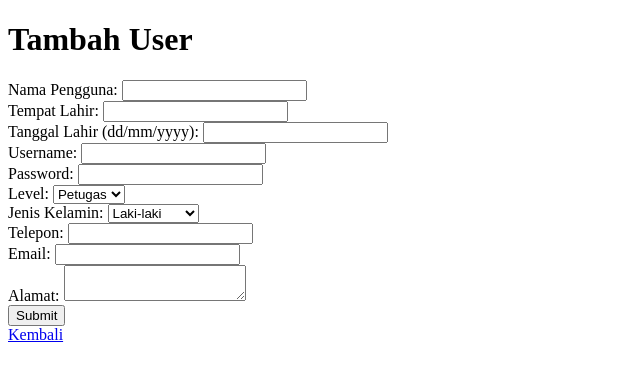
After one commit to yeftakun/perpusku, a PHP site: page /page/crud/tambah_user.php in a window 1280 px wide. The commit adds this page. Shown: the top 381 px of the page, without its empty margins (0-640 px from the left). Run offline with PHP 8.4, Linux system fonts and the light colour scheme.

Commit message:
tambahkan user

```diff
--- /dev/null
+++ b/page/crud/tambah_user.php
@@ -0,0 +1,71 @@
+<?php
+include("../../koneksi.php");
+
+if ($_SERVER["REQUEST_METHOD"] == "POST") {
+    // Proses penambahan user
+    $nama = $_POST['nama'];
+    $tempat_lahir = $_POST['tempat_lahir'];
+    $tgl_lahir = $_POST['tgl_lahir'];
+    $username = $_POST['username'];
+    $password = $_POST['password'];
+    $level = $_POST['level'];
+    $jenkel = $_POST['jenkel'];
+    $telepon = $_POST['telepon'];
+    $email = $_POST['email'];
+    $alamat = $_POST['alamat'];
+
+    // Format tanggal menjadi Y-m-d
+    $tgl_lahir = DateTime::createFromFormat('d/m/Y', $tgl_lahir)->format('Y-m-d');
+
+    // Insert data ke database
+    $queryInsert = "INSERT INTO tbl_login (nama, tempat_lahir, tgl_lahir, user, pass, level, jenkel, telepon, email, alama)
+                    VALUES ('$nama', '$tempat_lahir', '$tgl_lahir', '$username', '$password', '$level', '$jenkel', '$telepon', '$email', '$alamat')";
+
+    if ($conn->query($queryInsert) === TRUE) {
+        $last_id = $conn->insert_id; // Ambil ID terakhir yang di-generate (AUTO_INCREMENT)
+        header("location:../data_pengguna.php?new_id=$last_id");
+    } else {
+        echo "Error: " . $queryInsert . "<br>" . $conn->error;
+    }
+}
+
+?>
+<!DOCTYPE html>
+<html lang="en">
+<head>
+    <meta charset="UTF-8">
+    <meta http-equiv="X-UA-Compatible" content="IE=edge">
+    <meta name="viewport" content="width=device-width, initial-scale=1.0">
+    <title>Tambah User</title>
+</head>
+<body>
+    <h1>Tambah User</h1>
+
+    <form method="post" action="">
+        <!-- Hapus input anggota_id, karena ini di-handle secara otomatis oleh AUTO_INCREMENT -->
+        <label>Nama Pengguna: <input type="text" name="nama" required></label><br>
+        <label>Tempat Lahir: <input type="text" name="tempat_lahir" required></label><br>
+        <label>Tanggal Lahir (dd/mm/yyyy): <input type="text" name="tgl_lahir" required></label><br>
+        <label>Username: <input type="text" name="username" required></label><br>
+        <label>Password: <input type="password" name="password" required></label><br>
+        <label>Level:
+            <select name="level">
+                <option value="Petugas">Petugas</option>
+                <option value="Anggota">Anggota</option>
+            </select>
+        </label><br>
+        <label>Jenis Kelamin:
+            <select name="jenkel">
+                <option value="Laki-laki">Laki-laki</option>
+                <option value="Perempuan">Perempuan</option>
+            </select>
+        </label><br>
+        <label>Telepon: <input type="text" name="telepon" required></label><br>
+        <label>Email: <input type="email" name="email" required></label><br>
+        <label>Alamat: <textarea name="alamat" required></textarea></label><br>
+        <input type="submit" value="Submit">
+    </form>
+
+    <a href="../data_pengguna.php">Kembali</a>
+</body>
+</html>
```
Also changed, not shown: page/data_pengguna.php (+5 -8 lines).
